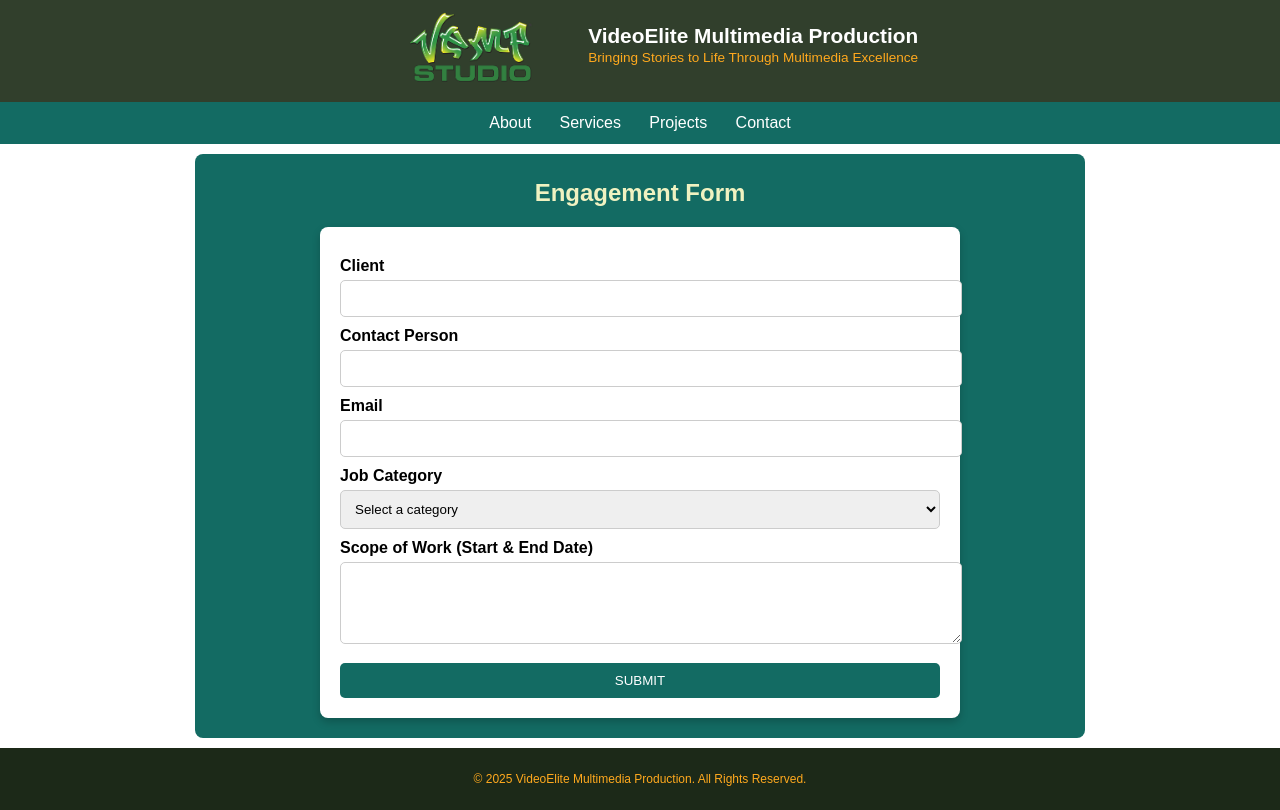
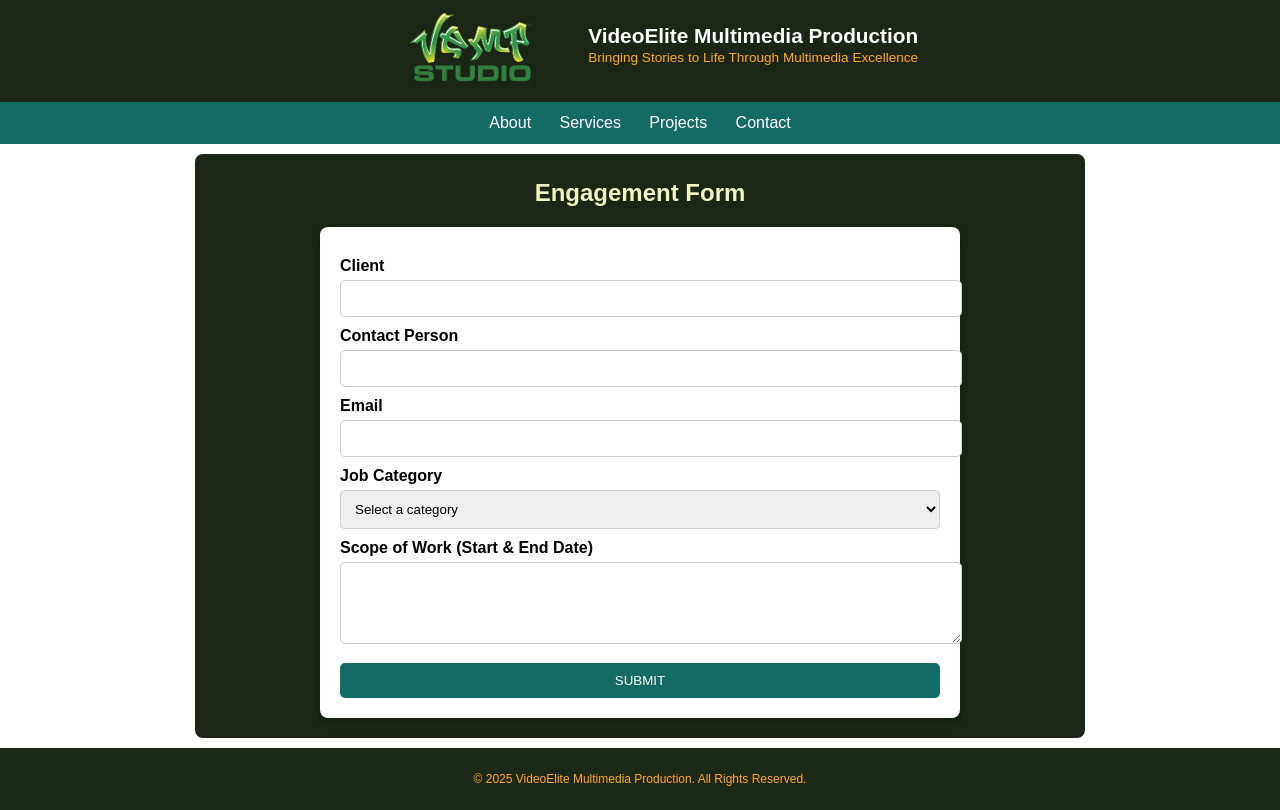
Before and after one commit to Slums-ops/vemp_multimedia, a plain HTML site: page engagement_form.html in a window 1280 px wide. Drawn offline with Linux system fonts and the light colour scheme.

Commit message:
Add files via upload

```diff
--- a/engagement_form.html
+++ b/engagement_form.html
@@ -6,7 +6,16 @@
     <title>VideoElite Multimedia Production</title>
     <style>
         body { font-family: Arial, sans-serif; margin: 0; padding: 0; background: #fff; color: #000; }
-        header { background: #313f2c; color: #fff; padding: 12px; text-align: center; display: flex; align-items: center; justify-content: center; flex-wrap: wrap; }
+        header {
+    background: #1b2616;
+    color: #fff;
+    padding: 12px;
+    text-align: center;
+    display: flex;
+    align-items: center;
+    justify-content: center;
+    flex-wrap: wrap;
+}
         header img {
     height: 70px;
     margin-right: 8px;
@@ -69,7 +78,13 @@
     margin: auto;
     margin-top: 10px;
 }
-        .services, .projects, .contact, .engagement-form { background: #136b63; color: #fff; margin: 10px auto; border-radius: 8px; padding: 20px; }
+        .services, .projects, .contact, .engagement-form {
+    background: #1b2616;
+    color: #fff;
+    margin: 10px auto;
+    border-radius: 8px;
+    padding: 20px;
+}
         .services h2, .projects h2, .contact h2, .engagement-form h2 {
     text-align: center;
     margin-top: 5px;
@@ -87,7 +102,7 @@
         .form-container { max-width: 600px; background: #fff; padding: 20px; border-radius: 8px; box-shadow: 0px 4px 8px rgba(0,0,0,0.2); margin: auto; color: #000; }
         label { font-weight: bold; display: block; margin-top: 10px; }
         input, select, textarea { width: 100%; padding: 10px; margin-top: 5px; border: 1px solid #ccc; border-radius: 5px; }
-        button { background: #136b63; color: white; padding: 10px 15px; border: none; border-radius: 5px; cursor: pointer; display: block; width: 100%; margin-top: 15px; }
+        button { background: #136b63; color: white; padding: 10px 15px; border: none; border-radius: 5px; cursor: pointer; display: block; width: 100%; margin-top: 15px; color: ffa91e }
         button:hover { background: #0f4a45; }
     </style>
     <script>
```
Also changed, not shown: index.html (+11 -3 lines), vemps_contact.html (+17 -2 lines), vemps_projects.html (+17 -2 lines), vemps_services.html (+18 -2 lines).
